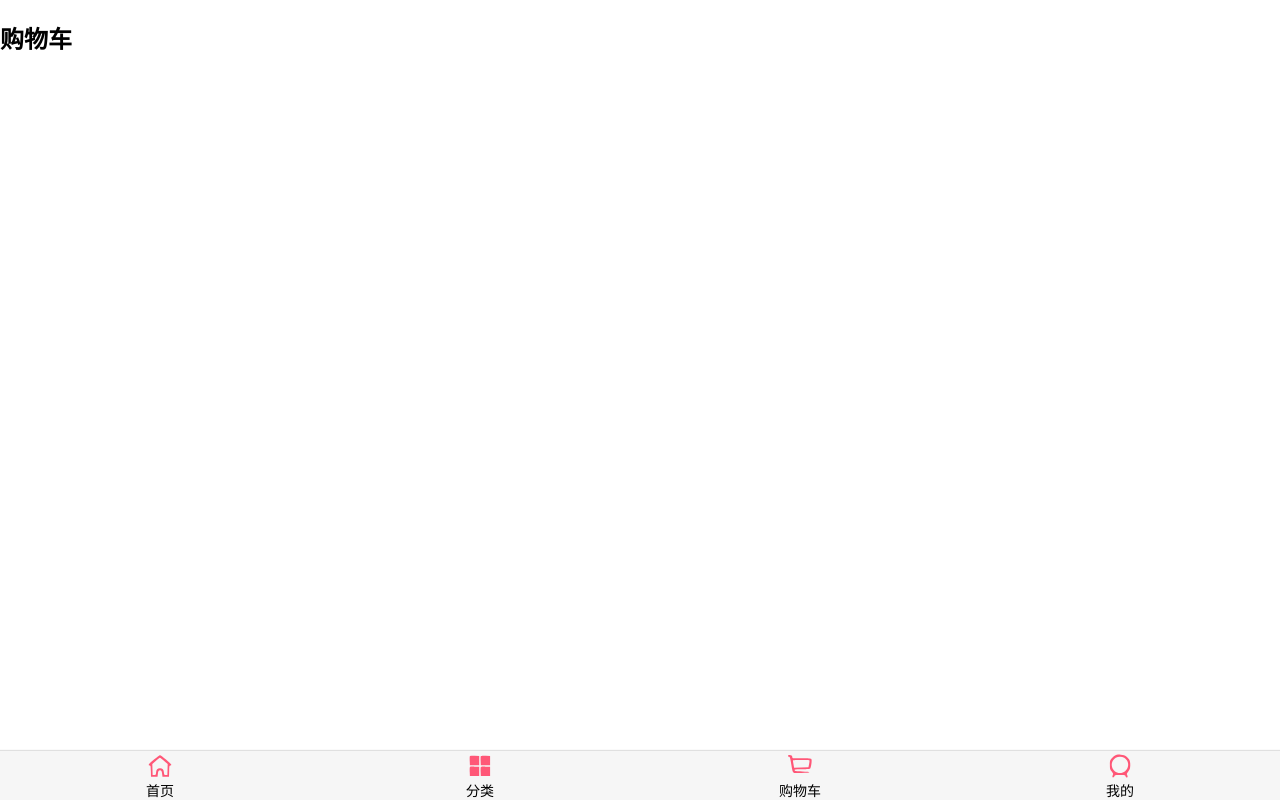
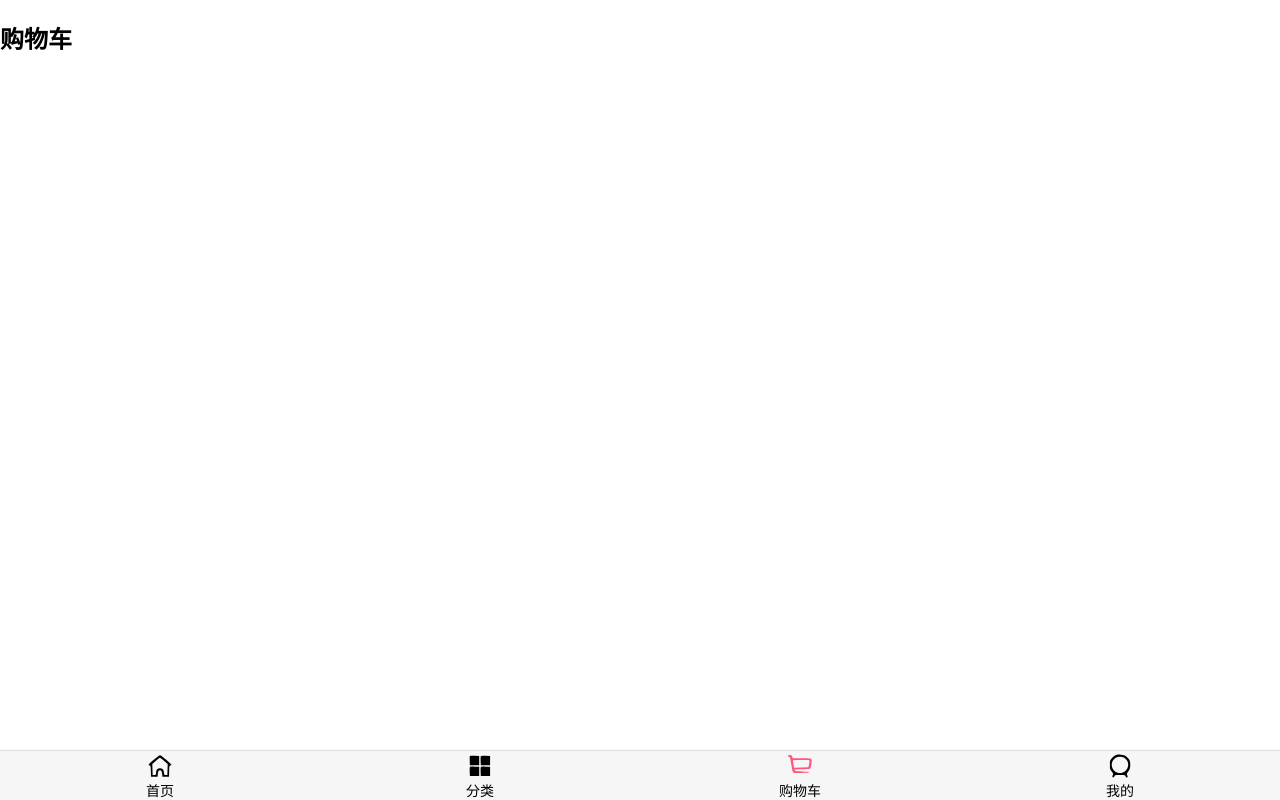
Before and after one commit to 1692134188/Vue-TabBar, a Vue app: page /cart in a window 1280 px wide. Built offline with nearby package versions, Linux system fonts and the light colour scheme.

Commit message:
7.0 路由跳转，设置当前激活状态

```diff
--- a/src/App.vue
+++ b/src/App.vue
@@ -3,7 +3,7 @@
     <router-view></router-view>
     <tab-bar>
       <template v-slot:itemBar>
-        <tab-bar-item>
+        <tab-bar-item path="/home">
           <template v-slot:activeImgSlot>
             <img src="./assets/img/tabbar/home_active.svg" alt="" />
           </template>
@@ -12,7 +12,7 @@
           </template>
           <template v-slot:textSlot> 首页</template>
         </tab-bar-item>
-        <tab-bar-item>
+        <tab-bar-item path="/category">
           <template v-slot:activeImgSlot>
             <img src="./assets/img/tabbar/category_active.svg" alt="" />
           </template>
@@ -21,7 +21,7 @@
           </template>
           <template v-slot:textSlot> 分类</template>
         </tab-bar-item>
-        <tab-bar-item>
+        <tab-bar-item  path="/cart">
           <template v-slot:activeImgSlot>
             <img src="./assets/img/tabbar/shopcart_active.svg" alt="" />
           </template>
@@ -30,7 +30,7 @@
           </template>
           <template v-slot:textSlot> 购物车</template>
         </tab-bar-item>
-        <tab-bar-item>
+        <tab-bar-item  path="/profile">
           <template v-slot:activeImgSlot>
             <img src="./assets/img/tabbar/profile_active.svg" alt="" />
           </template>
--- a/src/components/tabbar/TabBarItem.vue
+++ b/src/components/tabbar/TabBarItem.vue
@@ -1,5 +1,5 @@
 <template>
-  <div class="tab-bar-item">
+  <div class="tab-bar-item" @click="itemClick">
     <div v-show="isActive"><slot name="activeImgSlot"></slot></div>
     <div v-show="!isActive"><slot name="imgSlot"></slot></div>
     <div><slot name="textSlot"></slot></div>
@@ -9,11 +9,17 @@
 <script>
 export default {
   name: "TabBarItem",
+  props:{path: String},
   computed: {
     isActive() {
-      return true;
+      return this.$route.path.indexOf(this.path) != -1
     },
   },
+  methods:{
+    itemClick(){
+      this.$router.push(this.path)
+    }
+  }
 };
 </script>
 
```
Also changed, not shown: src/router/index.js (+6 -4 lines).
